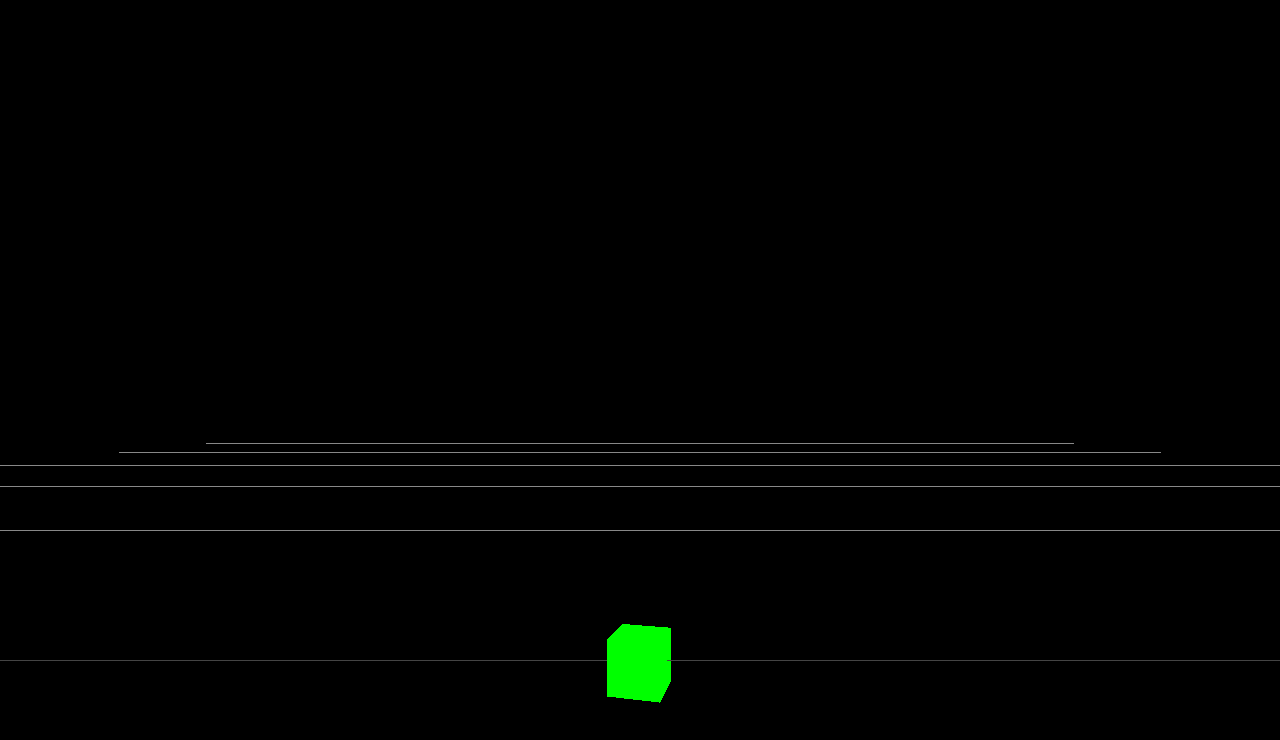
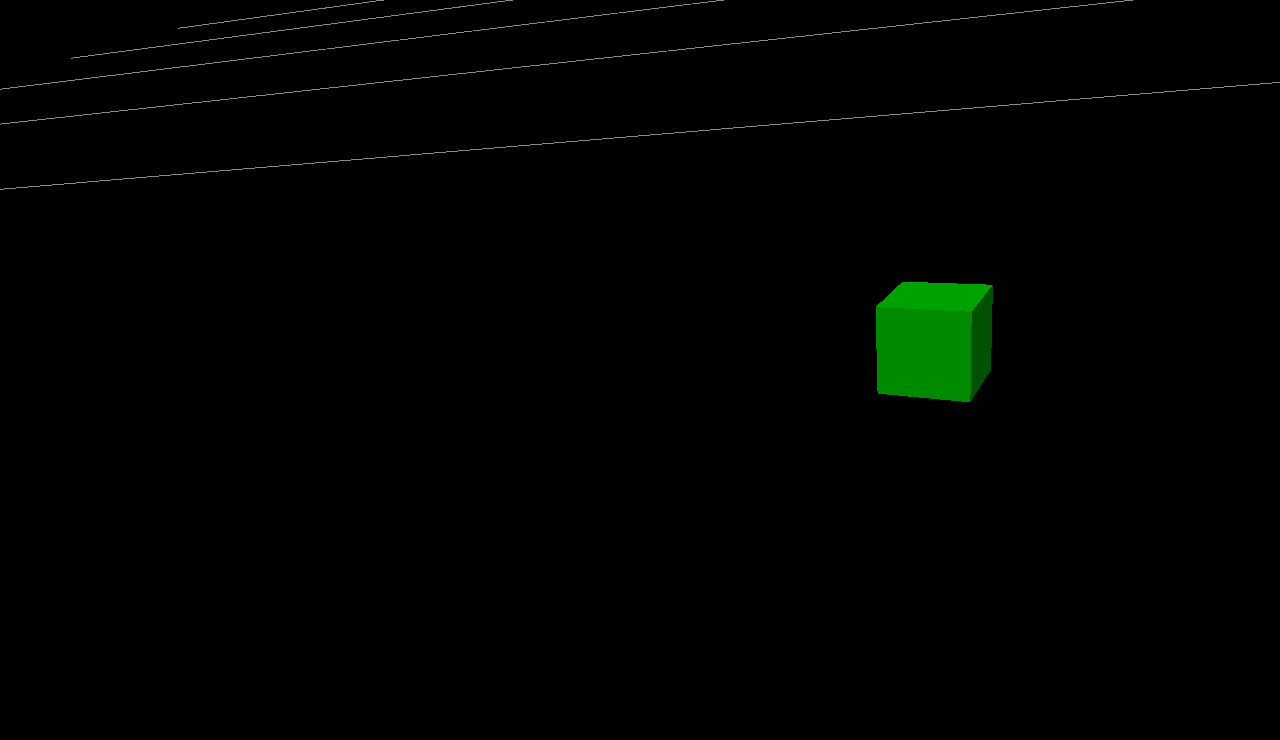
Before and after one commit to ashdsm/FiveNightsAtCCA, a website: page index.html in a window 1280 px wide. Drawn offline with nearby package versions, Linux system fonts and the light colour scheme.

Commit message:
more lights, and camera movement

```diff
--- a/index.html
+++ b/index.html
@@ -9,14 +9,14 @@
 
     function init() {
         var scene = new THREE.Scene();
-        var camera = new THREE.PerspectiveCamera( 75, window.innerWidth / window.innerHeight, 0.1, 1000 );
+        var camera = new THREE.PerspectiveCamera( 45, window.innerWidth / window.innerHeight, 0.1, 1000 );
 
         var renderer = new THREE.WebGLRenderer();
         renderer.setSize( window.innerWidth, window.innerHeight );
         document.body.appendChild( renderer.domElement );
 
         var geometry = new THREE.BoxGeometry( 1, 1, 1 );
-        var material = new THREE.MeshBasicMaterial( { color: 0x00ff00 } );
+        var material = new THREE.MeshLambertMaterial( { color: 0x00ff00 } );
         var cube = new THREE.Mesh( geometry, material );
         scene.add( cube );
 
@@ -25,10 +25,25 @@
 
         camera.position.z = 10;
         camera.position.y = 5;
+        camera.rotation.x = -30 * Math.PI / 180;
 
+        var makelight = function(x,y,z,strength) {
+            var directionalLight = new THREE.DirectionalLight( 0xffffff, strength );
+            directionalLight.position.set( x, y, z );
+            scene.add( directionalLight );
+        };
+
+        makelight(-.5,1,.5, 1);
+        makelight(.5,1,.5, .5);
+        makelight(0,-1,0, .5);
+
+        var point=0;
         function render() {
             requestAnimationFrame( render );
 
+            point += .001;
+
+            camera.rotation.y = Math.sin(point); //1 * Math.PI / 180;
             cube.rotation.x += 0.01;
             cube.rotation.y += 0.1;
             renderer.render( scene, camera );
```
